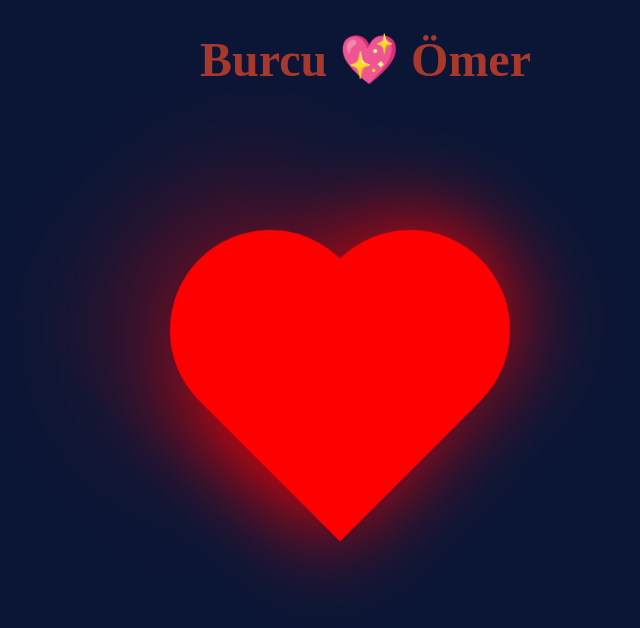
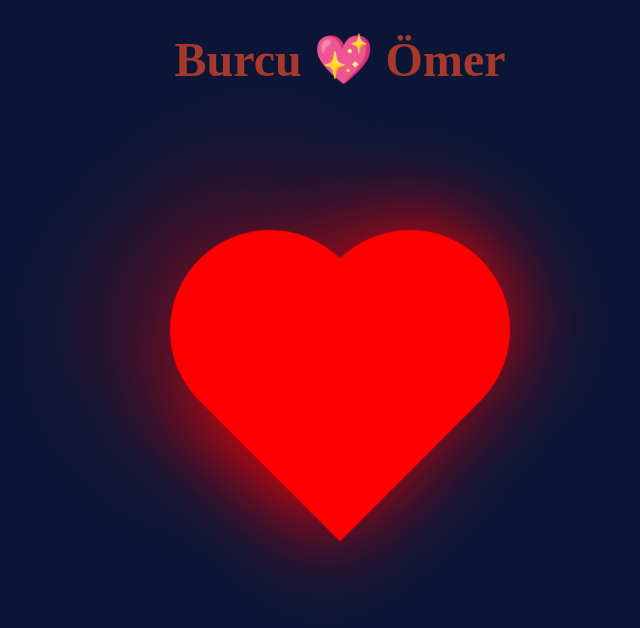
Before and after one commit to wolfscatt/love.github.io, a plain HTML site: page index.html in a window 1280 px wide. Shown: the whole page, without its empty margins (300-940 px from the left). Drawn offline with Linux system fonts and the light colour scheme.

Commit message:
Update style.css

```diff
--- a/style.css
+++ b/style.css
@@ -11,7 +11,6 @@ body{
     color:rgb(167, 56, 44);
     position: absolute;
     top: 0;
-    left: 500px;
     font-size: 3em;
 }
 .kalp{
```
